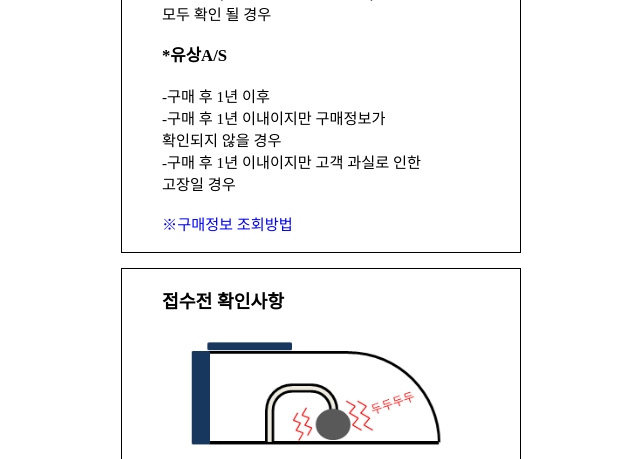
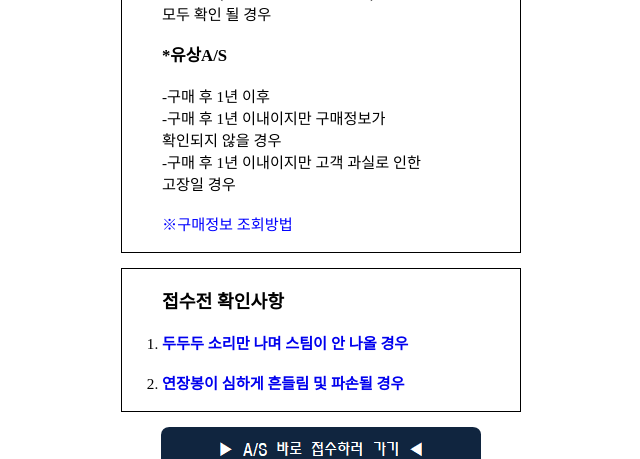
Before and after one commit to jonggunim/Bissell_korea, a plain HTML site: page 1-2.html in a window 1280 px wide. Shown: the part 330-789 px from the top of the page, without its empty margins (319-959 px from the left). Drawn offline with Linux system fonts and the light colour scheme.

Commit message:
Add files via upload

```diff
--- a/1-2.html
+++ b/1-2.html
@@ -49,7 +49,7 @@
         </ol>
         <ol><br><b style="font-size:120%"> 접수전 확인사항</b><br>
           <br>
-          <img src='물통이미지.png'width="90%"></a> <br>
+          <!--<img src='물통이미지.png'width="90%"></a> <br><-->
           <li><a href='http://youtu.be/6cjp1znGeDs' target="_blank"><b>두두두 소리만 나며 스팀이 안 나올 경우</b></a></li>
           <br>
           <li><a href='1-2-2.html'><b>연장봉이 심하게 흔들림 및 파손될 경우</b><br>&nbsp</li>
```
